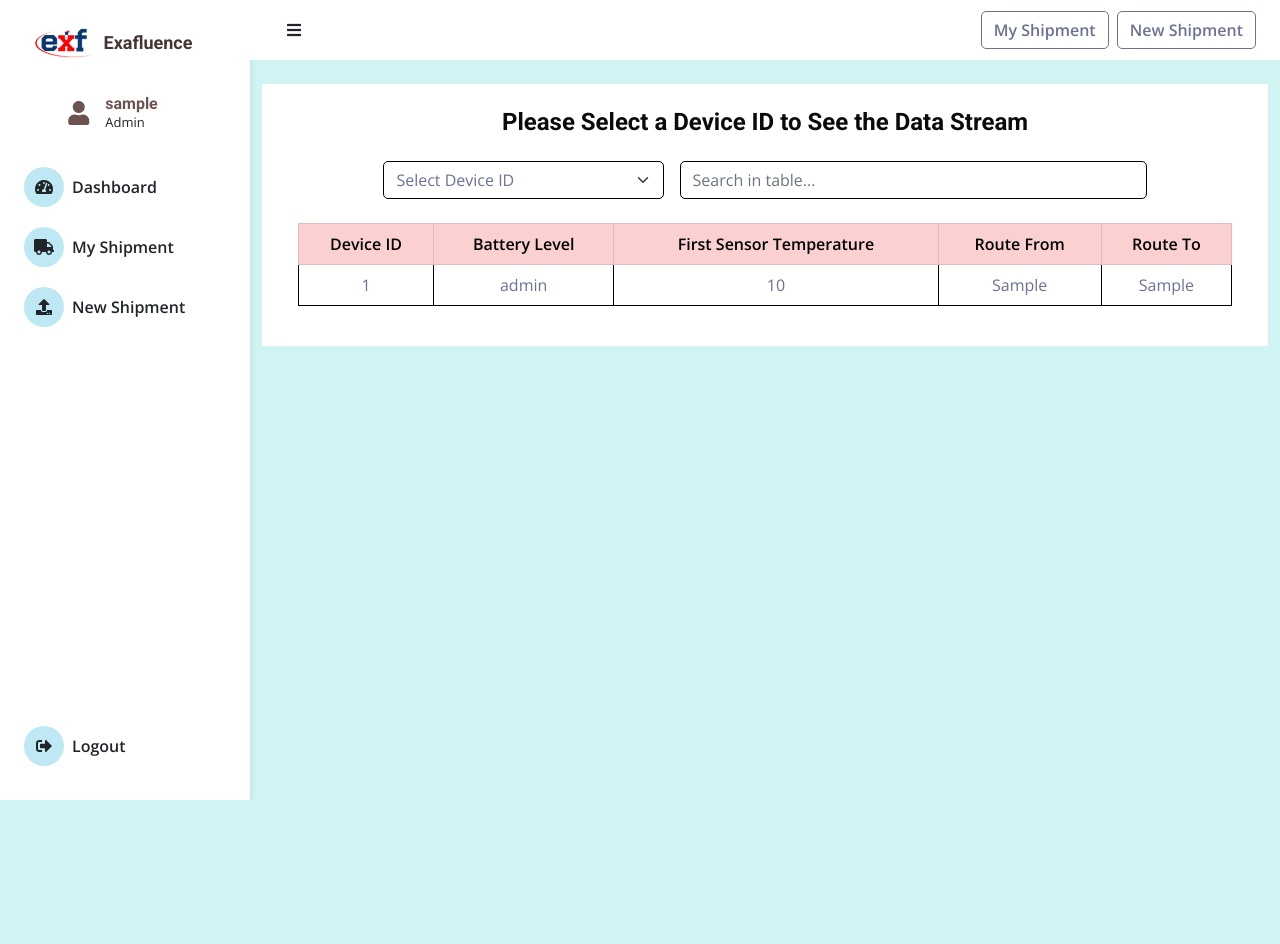
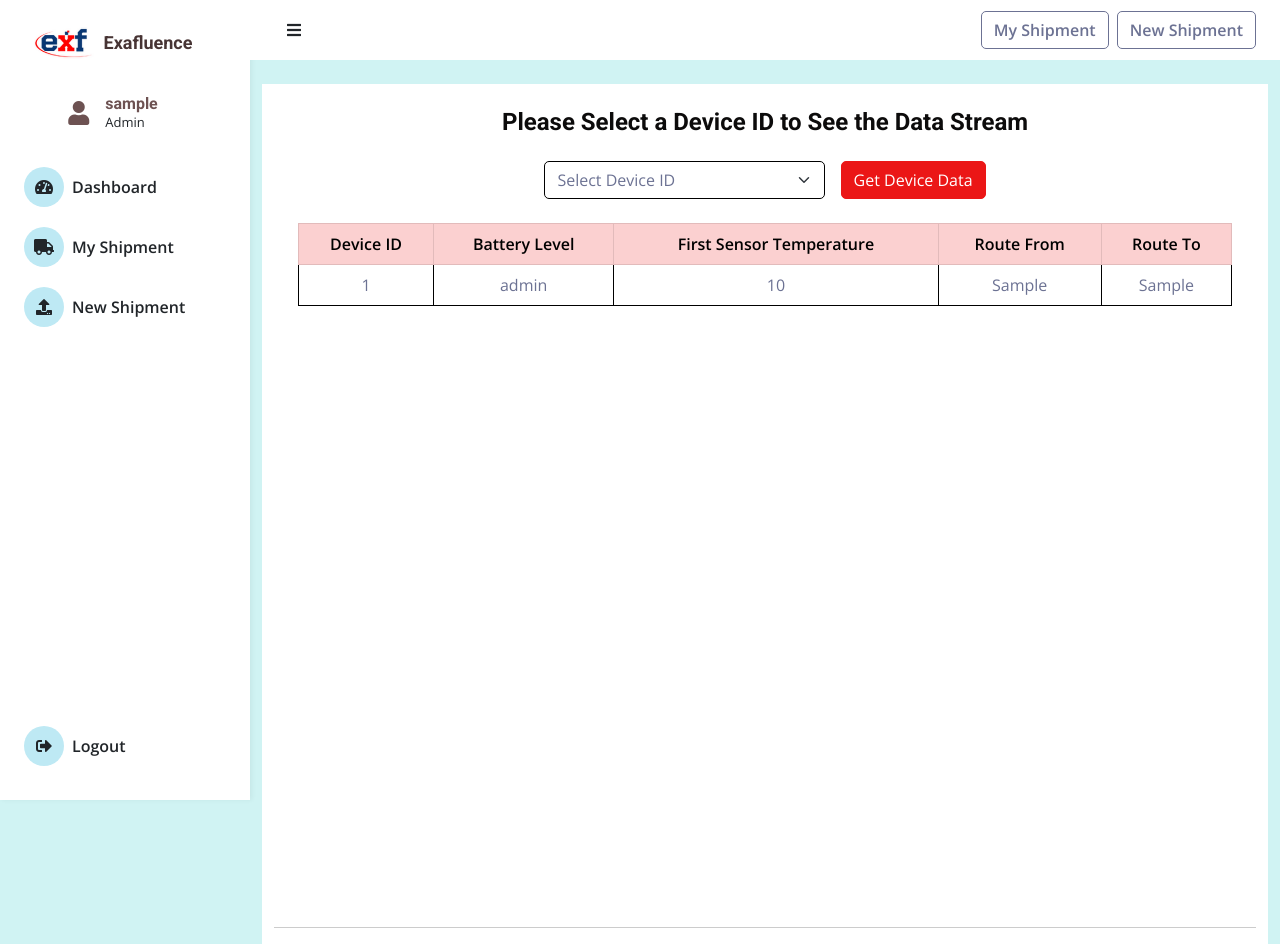
Before and after one commit to Alagani/fastapi_scm_project, a FastAPI app: template templates/device_data.html in a window 1280 px wide. Before the commit the page ends 800 px from the top, so only its background shows below. Run offline with FastAPI, Linux system fonts and the light colour scheme; the template is opened without the code that fills it: most values are stand-ins (such as "Sample title", 1, 10 or a date in 2020); some libraries are stand-ins or nearby versions.

Commit message:
updated select device_id values

```diff
--- a/templates/device_data.html
+++ b/templates/device_data.html
@@ -87,24 +87,26 @@
 
             <div class="container-fluid pt-4 px-4">
                 <div class="row g-4">
-                    <div class="col-12 bg-white">
-                        <div class=" rounded h-100 p-4">
-                            <h6 class="mb-4 text-center" style="color: #0c0b0b; font-size: 1.5rem; font-weight: bold;">Please Select a Device ID to See the Data Stream</h6>
+                    <!-- White container with fixed height & vertical layout -->
+                    <div class="col-12 bg-white d-flex flex-column" style="height: 860px;">
+
+                        <!-- Content block that scrolls if needed -->
+                        <div class="rounded p-4" style="flex: 1; overflow-y: auto;">
+                            <h6 class="mb-4 text-center" style="color: #0c0b0b; font-size: 1.5rem; font-weight: bold;">
+                                Please Select a Device ID to See the Data Stream
+                            </h6>
+
                             <div class="d-flex justify-content-center align-items-center mb-4">
-                                <!-- Device Selection -->
-                                <select class="form-select me-3" id="deviceSelect" style="width: 30%;background-color: #ffff;">
+                                <select class="form-select me-3" id="deviceSelect" style="width: 30%; background-color: #ffff;">
                                     <option value="" selected>Select Device ID</option>
-                                    <option value="4857464850">4857464850</option>
-                                    <option value="4857464851">4857464851</option>
-                                    <option value="4857464852">4857464852</option>
+                                    <option value="1151">1151</option>
+                                    <option value="1152">1152</option>
+                                    <option value="1153">1153</option>
                                 </select>
-
-                                <!-- Search Input -->
-                                <input type="text" id="searchInput" class="form-control" placeholder="Search in table..." style="width: 50%; border: 1px solid #000; font-size: 1rem; background-color: #ffff;">
+                                <button id="getDataBtn" class="btn btn-primary">Get Device Data</button>
                             </div>
 
-                            <!-- Responsive Table -->
-
+                            <!-- Table area -->
                             <div class="table-responsive">
                                 <table class="table table-bordered text-center align-middle" id="deviceDataTable">
                                     <thead class="table-primary">
@@ -119,18 +121,20 @@
                                     <tbody>
                                         {% for device in devices %}
                                         <tr>
-                                            <td>{{ device.device_id }}</td>
-                                            <td>{{ device.battery_level }}</td>
-                                            <td>{{ device.temperature }}</td>
-                                            <td>{{ device.route_from }}</td>
-                                            <td>{{ device.route_to }}</td>
+                                            <td>{{ device.Device_ID }}</td>
+                                            <td>{{ device.Battery_Level }}</td>
+                                            <td>{{ device.First_Sensor_temperature }}</td>
+                                            <td>{{ device.Route_From }}</td>
+                                            <td>{{ device.Route_To }}</td>
                                         </tr>
                                         {% endfor %}
-
                                     </tbody>
                                 </table>
                             </div>
                         </div>
+
+                        <!-- ✅ Pagination fixed at bottom, outside scrollable section -->
+                        <div id="pagination" class="text-center py-2" style="border-top: 1px solid #ccc;"></div>
                     </div>
                 </div>
             </div>
```
